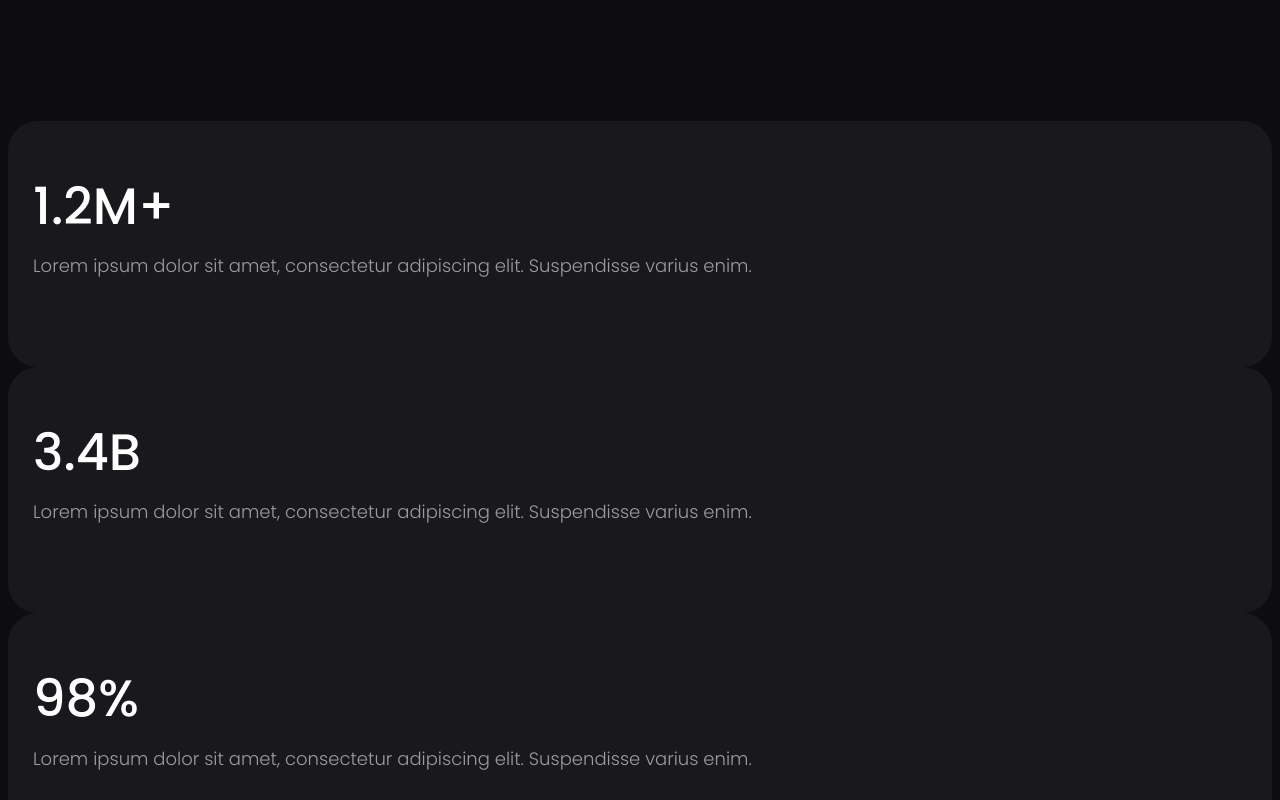
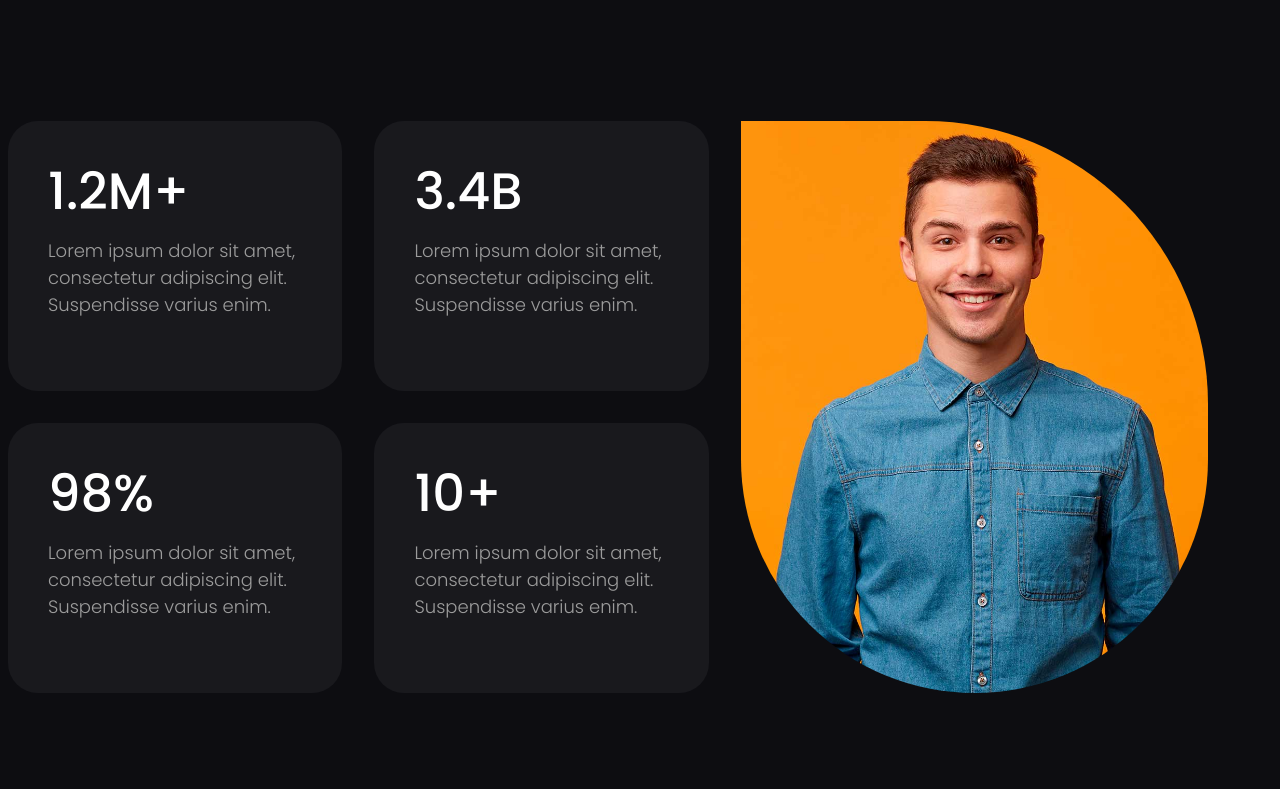
Before and after one commit to AnnaPatyk/Growfy, a plain HTML site: page index.html in a window 1280 px wide. Shown: the part 3000-3800 px from the top of the page. Drawn offline with Linux system fonts and the light colour scheme; files whose address does not match are found by name.

Commit message:
five blok styles

```diff
--- a/index.html
+++ b/index.html
@@ -168,25 +168,25 @@
 
 
 </div>
-
+<!-- пятий блок -->
 <div class="blok__five">
    <div class="blok__five--content">
-      <div class="card">
+      <div class="card blok__five--card">
          <h4 class="title--shared card--title">1.2M+</h4>
          <p class="text--shared card--text">Lorem ipsum dolor sit amet, consectetur adipiscing elit. Suspendisse varius enim.</p>
       </div>
 
-      <div class="card">
+      <div class="card blok__five--card">
          <h4 class="title--shared card--title">3.4B</h4>
          <p class="text--shared card--text">Lorem ipsum dolor sit amet, consectetur adipiscing elit. Suspendisse varius enim.</p>
       </div>
 
-      <div class="card">
+      <div class="card blok__five--card">
          <h4 class="title--shared card--title">98%</h4>
          <p class="text--shared card--text">Lorem ipsum dolor sit amet, consectetur adipiscing elit. Suspendisse varius enim.</p>
       </div>
 
-      <div class="card">
+      <div class="card blok__five--card">
          <h4 class="title--shared card--title">10+</h4>
          <p class="text--shared card--text">Lorem ipsum dolor sit amet, consectetur adipiscing elit. Suspendisse varius enim.</p>
       </div>
--- a/scss/style.scss
+++ b/scss/style.scss
@@ -288,9 +288,25 @@ $color-81-10: #81818b1a;
 }
 .bloc__photo--box--two {
    align-self: end;
-   border-radius: 181.438px 181.438px 181.438px 0px;
-   height: 181.438px;
+   border-radius: 11.3399rem 11.3399rem 11.3399rem 0rem;
+   height: 11.3399rem;
    overflow: hidden;
    background: url(../img/blok4/orange-w.jfif) 100% 100% / cover no-repeat;
 }
-//--------------------------------------------
+
+//------- five blok-------------------------------------------------------------------------------------------------------
+.blok__five {
+   @include grid-no-repeat(0.5689fr, 0.3793fr, 2rem);
+   margin-bottom: 6rem;
+}
+.blok__five--content {
+   @include grid(grid, 2, 1fr, 2rem);
+}
+.blok__five--card {
+   padding: 2.5rem;
+}
+
+.blok__five--photo {
+   @include photo(31.1992rem, 100%, 0rem 28.625rem 23.625rem 23.625rem, hidden);
+   background: url(../img/blok5/orange-m.jfif) 100% 50% / cover no-repeat;
+}
```
Also changed, not shown: css/style.css, 1 other file.
